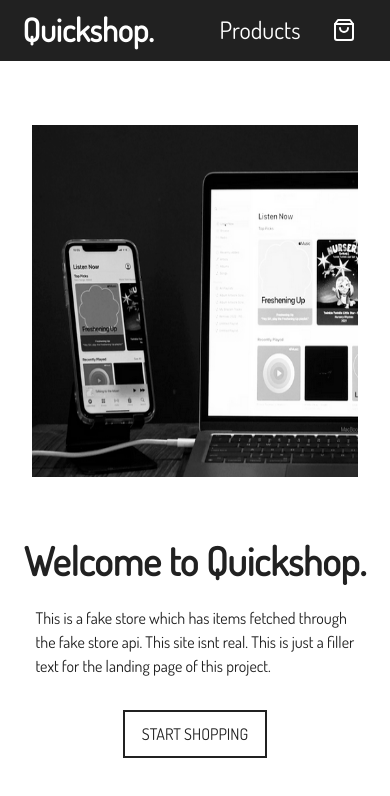
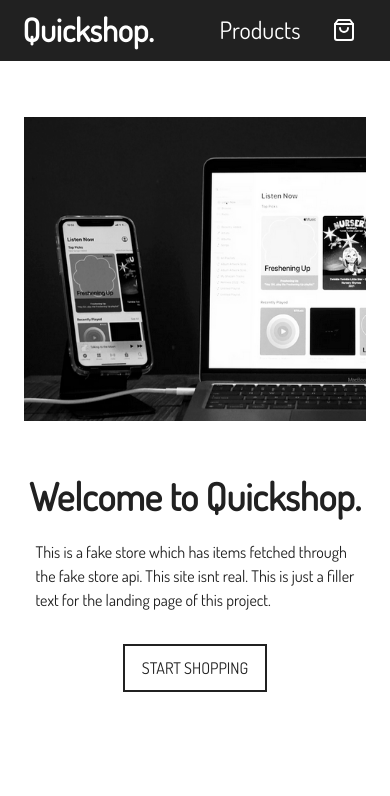
Before and after one commit to xplozion15/Quickshop, a React (Vite) app: page / in a window 390 px wide. Shown: the top 796 px of the page. Built offline with nearby package versions, Linux system fonts and the light colour scheme; no server answers.

Commit message:
chore: fix layout changes in the hero section

```diff
--- a/src/components/Herosection.css
+++ b/src/components/Herosection.css
@@ -2,7 +2,7 @@
   margin: auto;
   margin-top: 2rem;
   width: 40rem;
-  height: 26rem;
+  height: 22rem;
 }
 
 .hero-section {
@@ -20,7 +20,7 @@
 }
 
 .hero-heading {
-  font-size: clamp(1rem, 10vw, 2.8rem);
+  font-size: clamp(1rem, 9.7vw, 2.8rem);
 }
 
 .hero-paragraph {
@@ -67,6 +67,7 @@
   .hero-paragraph {
     padding: 1rem;
   }
+
   .hero-image {
     padding: 1rem;
   }
@@ -86,10 +87,12 @@
     align-items: center;
   }
 
+
   .hero-paragraph {
     padding: 1rem;
   }
+
   .hero-image {
-    padding: 2rem;
+    padding: 1.5rem;
   }
 }
```
